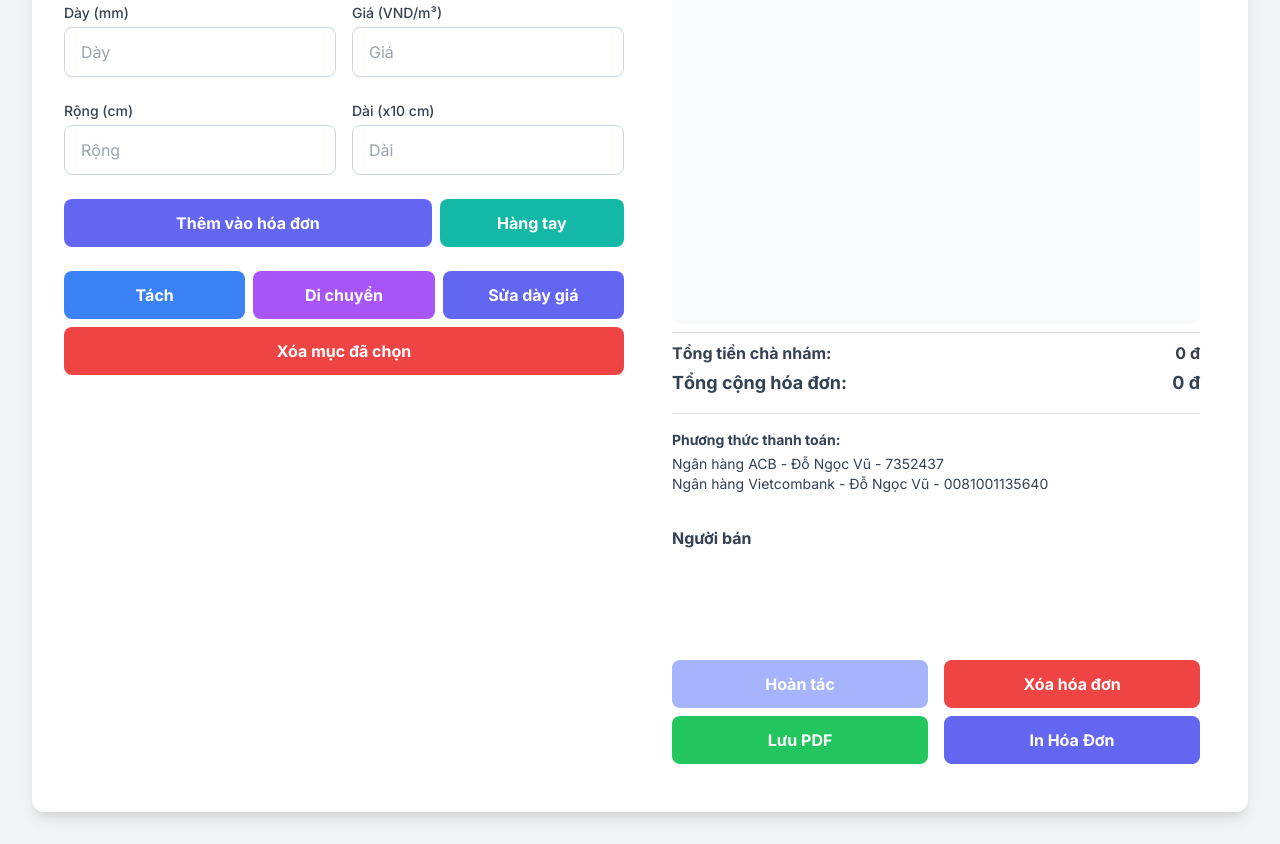
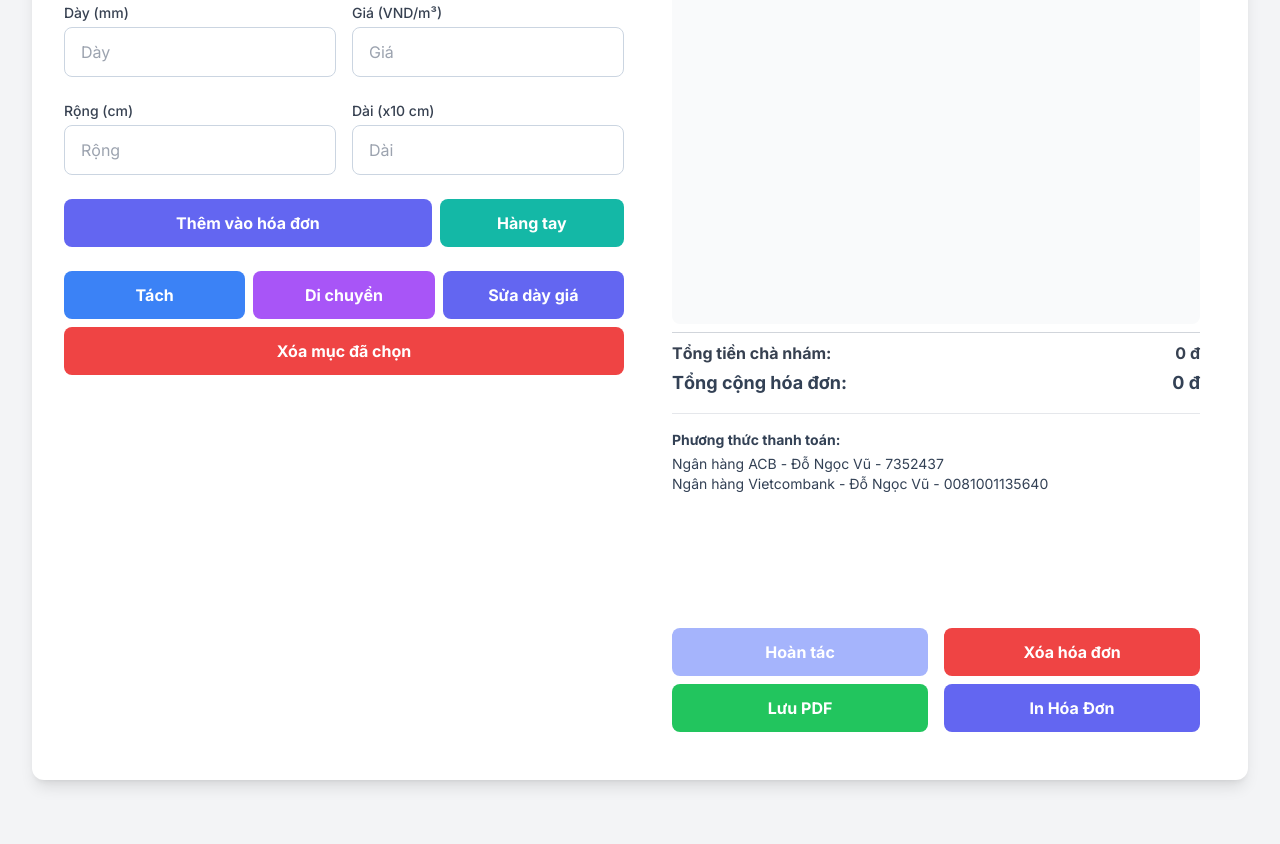
Before and after one commit to ThuanProVjp123p4/AnhThuanFinalCode, a plain HTML site: page index.html in a window 1280 px wide. Shown: the part 383-1227 px from the top of the page. After the commit the page ends 1195 px from the top, so only its background shows below. Drawn offline with nearby package versions, Linux system fonts and the light colour scheme.

Commit message:
Update index.html

```diff
--- a/index.html
+++ b/index.html
@@ -328,7 +328,6 @@
             </div>
 
             <div class="mt-8 text-left">
-                <p class="font-semibold mb-2">Người bán</p>
                 <div class="h-20 w-40 inline-block"></div>
             </div>
 
```
